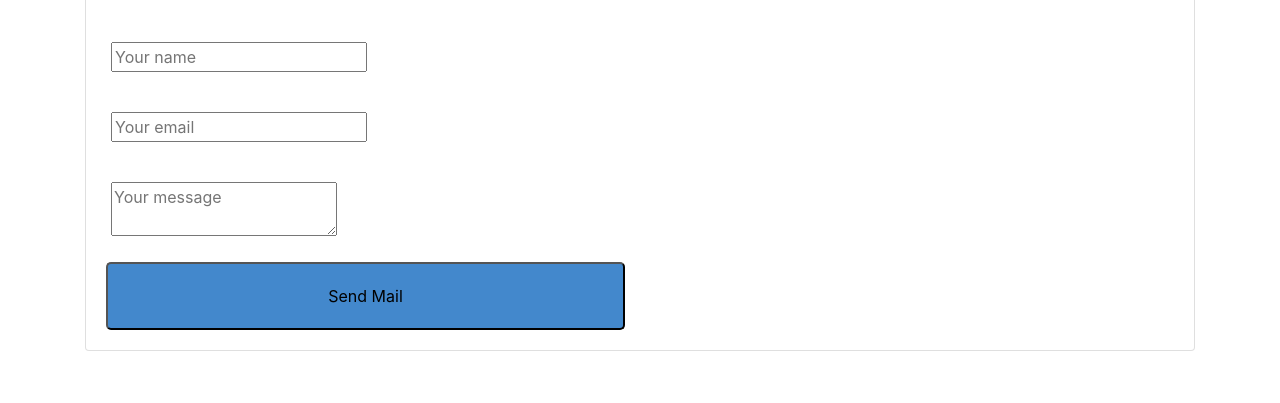
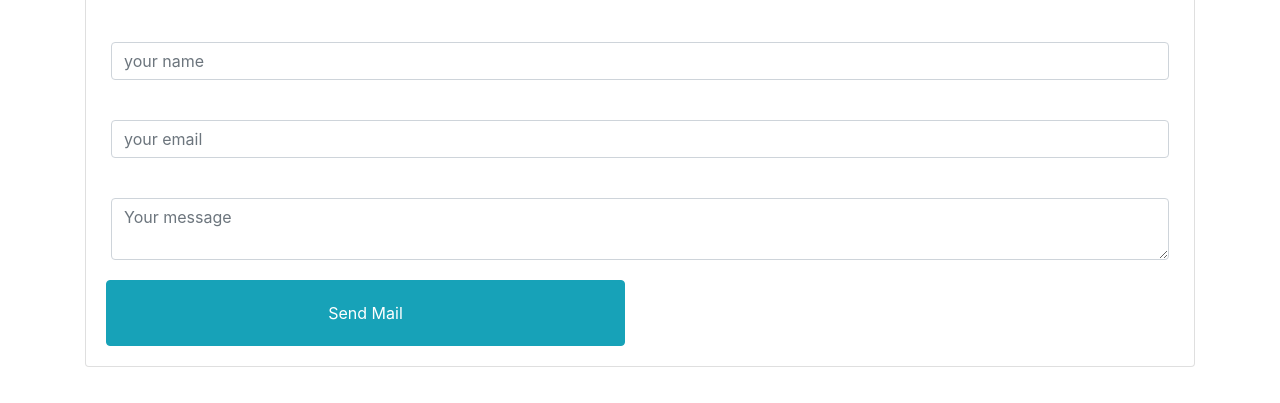
Before and after one commit to glimz/road-map-chopfood, a plain HTML site: page contact.html in a window 1280 px wide. Shown: the part 83-486 px from the top of the page. Drawn offline with nearby package versions, Linux system fonts and the light colour scheme.

Commit message:
contact us

```diff
--- a/contact.html
+++ b/contact.html
@@ -15,23 +15,26 @@
             <h1 class="title">Contact us</h1>
                     <form class="card-body contact-form">
                         <div class="row">
-                            <div class=" card-body col-md-6">
-                                <input type="text" placeholder="Your name">
+                            <div class=" card-body col-md-12">
+                                <input type="text" class="form-control" aria-label="Small" aria-describedby="inputGroup-sizing-sm" placeholder="your name">
                             </div>
+
                             <div class=" card-body col-md-12">
-                                <input type="text" placeholder="Your email">
+                                <input type="text" class="form-control" aria-label="Small" aria-describedby="inputGroup-sizing-sm" placeholder="your email">
                             </div>
 
                             <div class="card-body col-md-12">
-                                <textarea  placeholder="Your message"></textarea>
+                                <textarea class="form-control" aria-label="Small" placeholder="Your message"></textarea>
                             </div>
 
                             <div class="col-md-6">
-                                <button class=" card-body col-md-12 site">Send Mail</button>
+                                <a class=" card-body col-md-12 btn btn-info" href="mailto:info@talenttic.com">Send Mail</a>
                             </div>
                         </div>
+
                     </form>
-        </div>
+                </div>
+             </div>
 
   </div>
 
```
